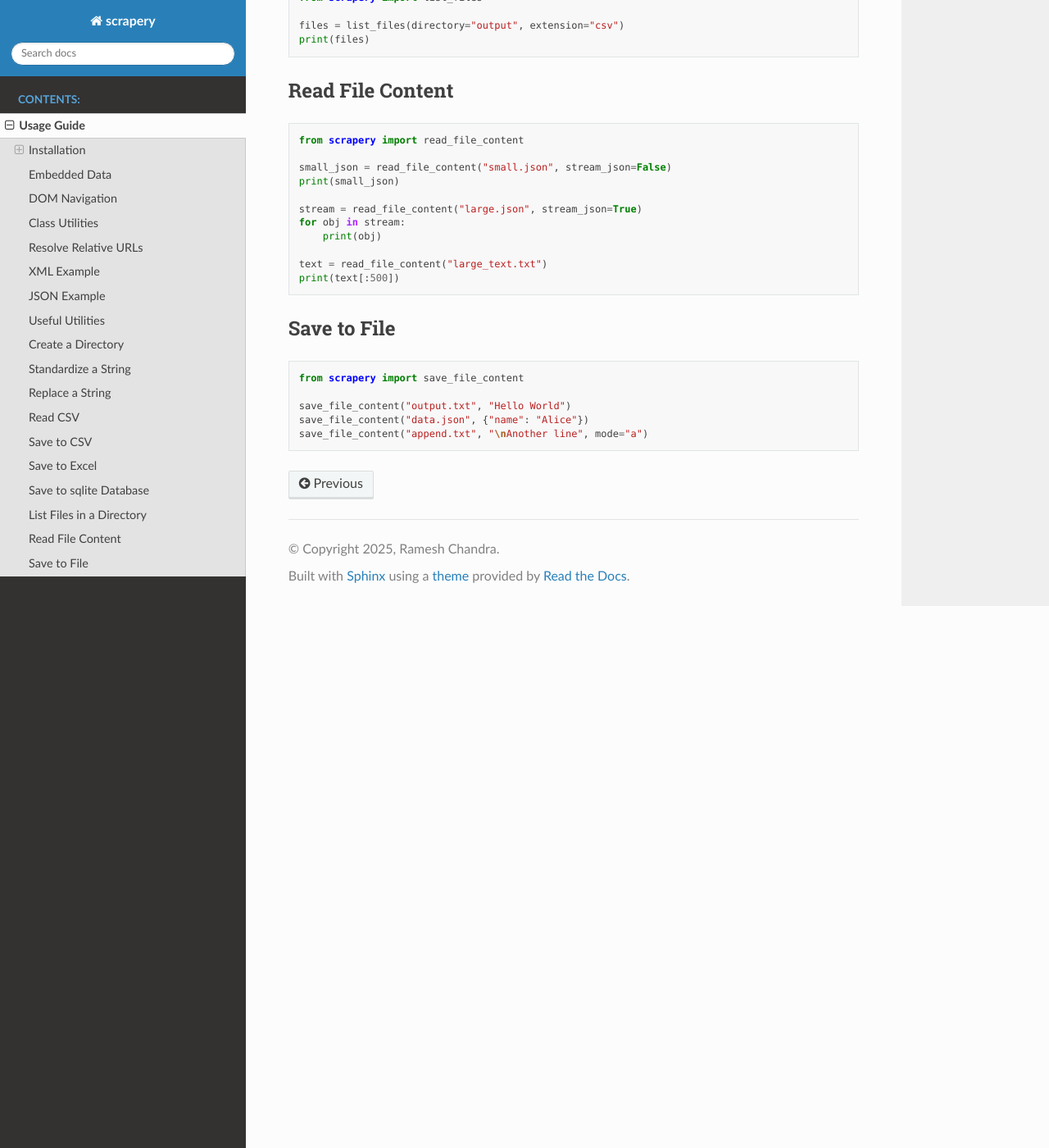
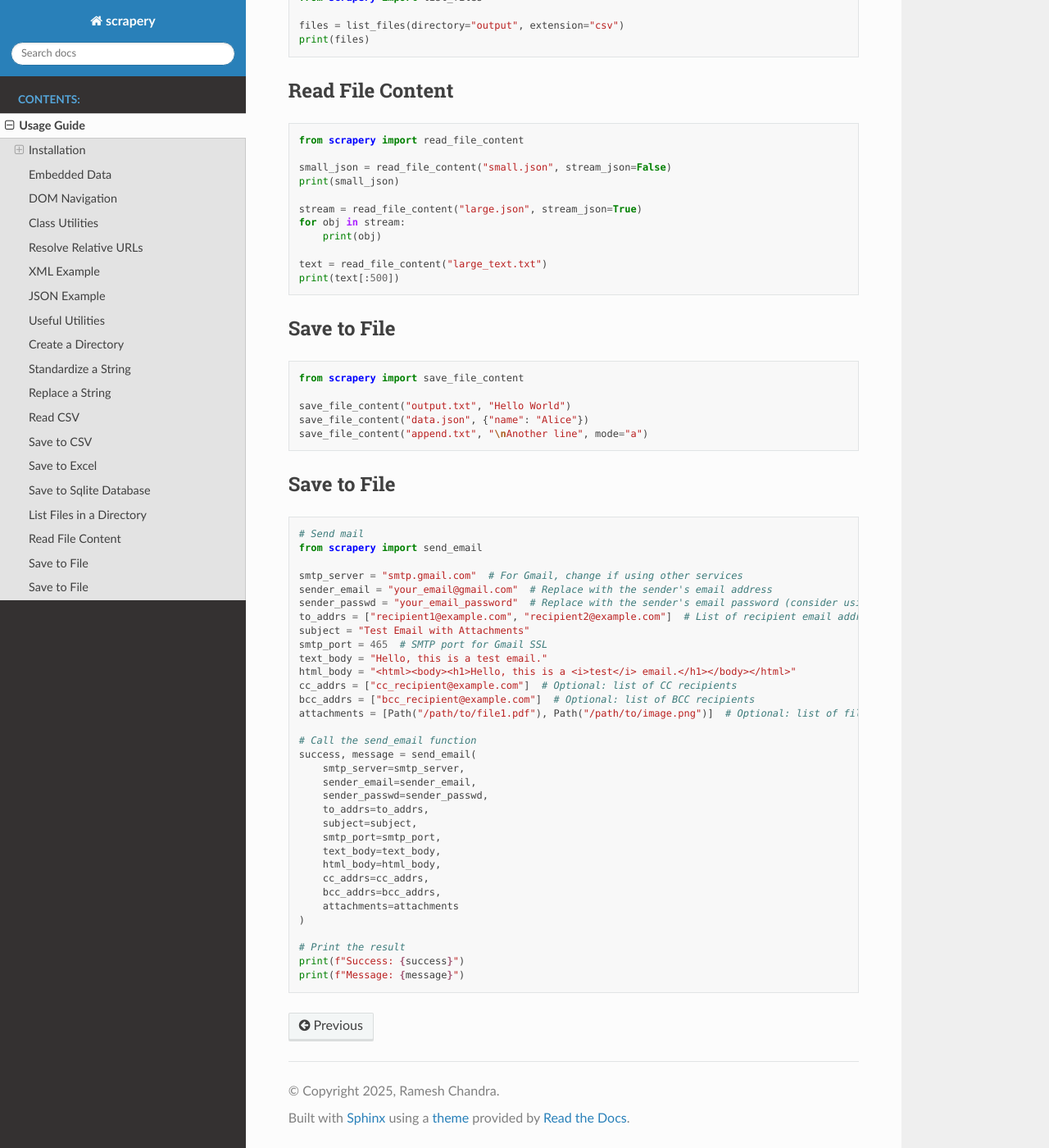
Before and after one commit to RameshChandra5/scrapery, a Sphinx documentation site: the page built from docs/usage.rst, in a window 1280 px wide and 1400 px high, scrolled down 5572 px. Shown: the whole window at 82% size. Built offline with Sphinx 7.4.7 and the Read the Docs theme 3.1.0, drawn with Linux system fonts in a browser that asks for light colours; some of the changed text lies outside the part shown.

Commit message:
Update usage guide with new examples and formatting

```diff
--- a/docs/usage.rst
+++ b/docs/usage.rst
@@ -308,7 +308,7 @@ Save to Excel
 
     save_to_xls(list_data, headers, 'output.xlsx')
 
-Save to sqlite Database
+Save to Sqlite Database
 -----------------------
 
 .. code-block:: python
@@ -358,3 +358,42 @@ Save to File
     save_file_content("output.txt", "Hello World")
     save_file_content("data.json", {"name": "Alice"})
     save_file_content("append.txt", "\nAnother line", mode="a")
+
+Save to File
+------------
+
+.. code-block:: python
+
+    # Send mail
+    from scrapery import send_email
+
+    smtp_server = "smtp.gmail.com"  # For Gmail, change if using other services
+    sender_email = "your_email@gmail.com"  # Replace with the sender's email address
+    sender_passwd = "your_email_password"  # Replace with the sender's email password (consider using OAuth for security)
+    to_addrs = ["recipient1@example.com", "recipient2@example.com"]  # List of recipient email addresses
+    subject = "Test Email with Attachments"
+    smtp_port = 465  # SMTP port for Gmail SSL
+    text_body = "Hello, this is a test email."
+    html_body = "<html><body><h1>Hello, this is a <i>test</i> email.</h1></body></html>"
+    cc_addrs = ["cc_recipient@example.com"]  # Optional: list of CC recipients
+    bcc_addrs = ["bcc_recipient@example.com"]  # Optional: list of BCC recipients
+    attachments = [Path("/path/to/file1.pdf"), Path("/path/to/image.png")]  # Optional: list of file paths to attach
+
+    # Call the send_email function
+    success, message = send_email(
+        smtp_server=smtp_server,
+        sender_email=sender_email,
+        sender_passwd=sender_passwd,
+        to_addrs=to_addrs,
+        subject=subject,
+        smtp_port=smtp_port,
+        text_body=text_body,
+        html_body=html_body,
+        cc_addrs=cc_addrs,
+        bcc_addrs=bcc_addrs,
+        attachments=attachments
+    )
+
+    # Print the result
+    print(f"Success: {success}")
+    print(f"Message: {message}")
```
